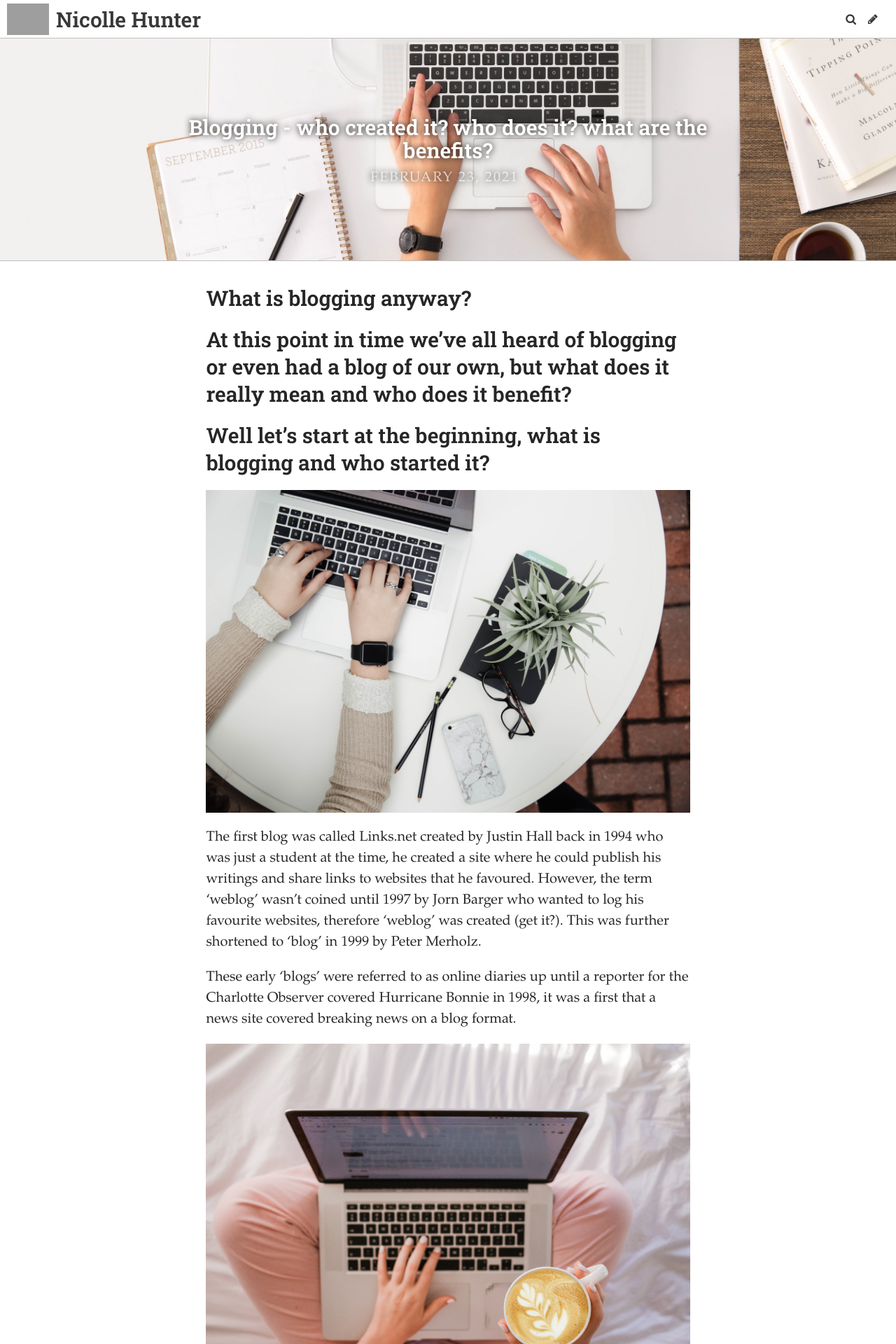
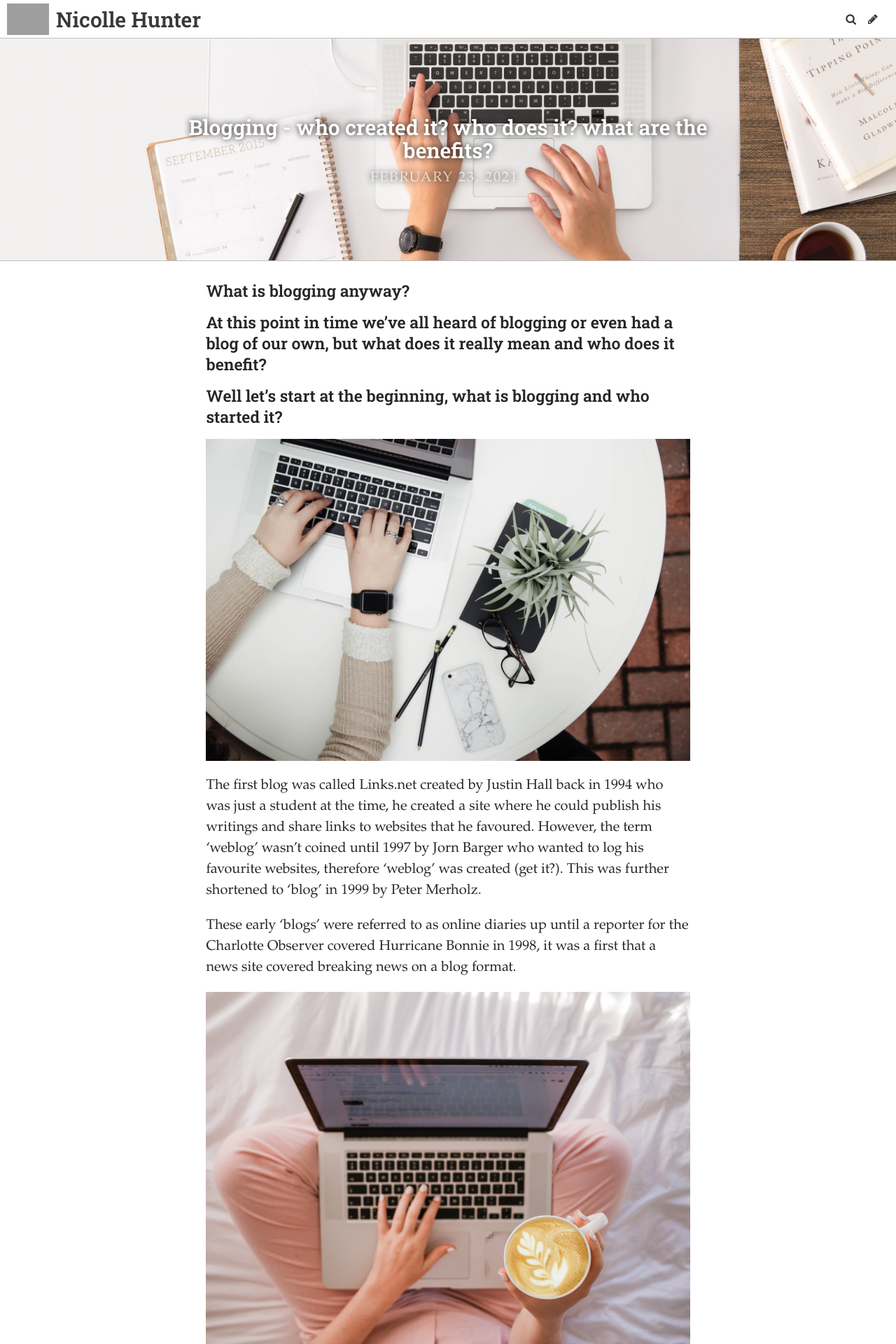
Before and after one commit to Nicolle90/CVRecipes, a Jekyll site: the page built from _posts/2021-02-23-blogging-who-created-it-who-does-it-what-are-the-benefits.md, in a window 1280 px wide. Shown: the top 1920 px of the page at 70% size. Built offline with Jekyll 4.4.1, drawn with Linux system fonts in a browser that asks for light colours; some web fonts are replaced; grey boxes are pictures that could not be loaded.

```diff
--- a/_posts/2021-02-23-blogging-who-created-it-who-does-it-what-are-the-benefits.md
+++ b/_posts/2021-02-23-blogging-who-created-it-who-does-it-what-are-the-benefits.md
@@ -8,11 +8,11 @@ comments: false
 tags:
   - ""
 ---
-### What is blogging anyway?
+#### What is blogging anyway?
 
-### At this point in time we’ve all heard of blogging or even had a blog of our own, but what does it really mean and who does it benefit?
+#### At this point in time we’ve all heard of blogging or even had a blog of our own, but what does it really mean and who does it benefit?
 
-### Well let’s start at the beginning, what is blogging and who started it?
+#### Well let’s start at the beginning, what is blogging and who started it?
 
 ![](../uploads/blog-1-laptop-and-plant-photo-by-corinne-kutz-on-unsplash-.jpg)
 
```
